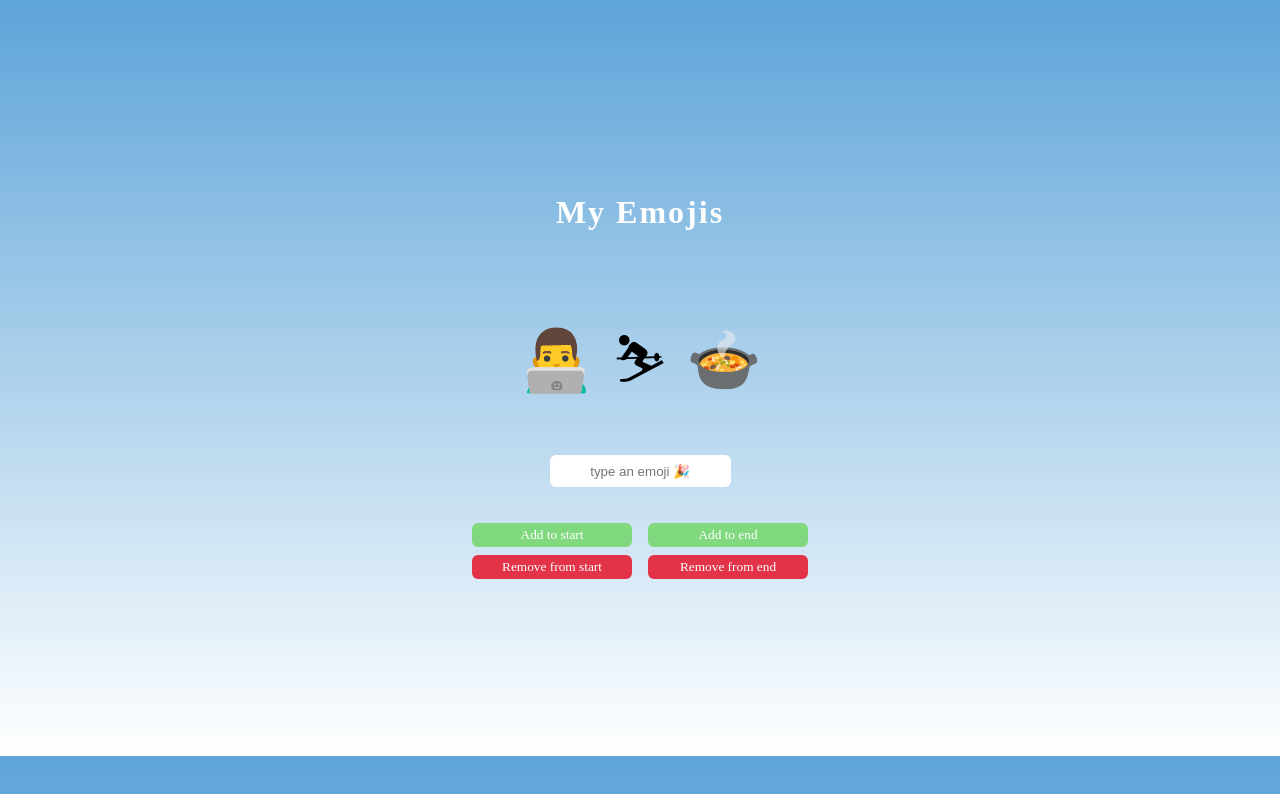
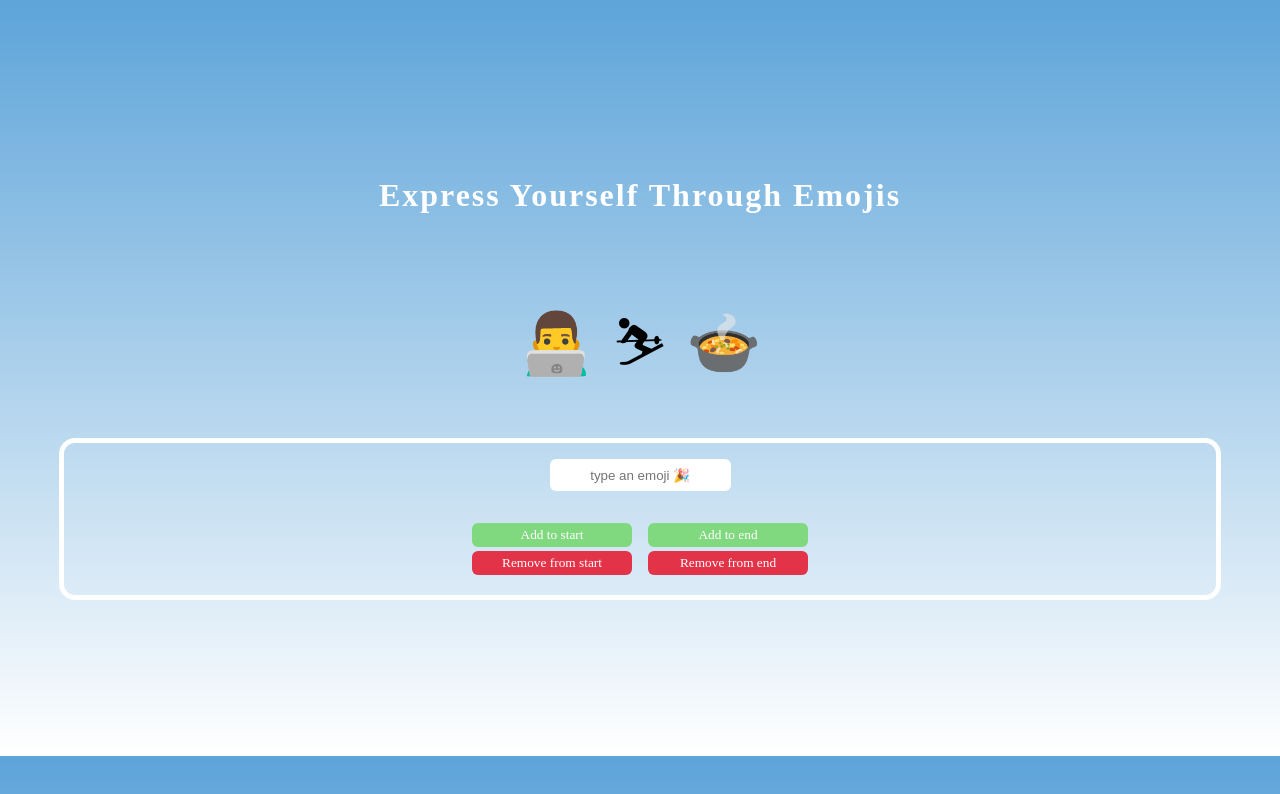
Before and after one commit to vishalicious213/my-emojis, a plain HTML site: page index.html in a window 1280 px wide. Drawn offline with Linux system fonts and the light colour scheme; a web font is replaced by a local one.

Commit message:
changed page title. added #interface container for input & buttons

```diff
--- a/index.css
+++ b/index.css
@@ -63,3 +63,11 @@ button {
     justify-content: center;
     margin: .25rem 0;
 }
+
+#interface {
+    border: 5px solid white;
+    border-radius: 1rem;
+    padding: 1rem;
+    width: 90%;
+    margin: 0 auto;
+}
--- a/index.html
+++ b/index.html
@@ -4,13 +4,14 @@
     <meta charset="UTF-8">
     <meta http-equiv="X-UA-Compatible" content="IE=edge">
     <meta name="viewport" content="width=device-width, initial-scale=1.0">
-    <title>My Emojis</title>
+    <title>Express Yourself</title>
     <link rel="stylesheet" href="index.css">
     <link href="https://fonts.googleapis.com/css2?family=Baloo&display=swap" rel="stylesheet">
 </head>
 <body>
-    <h1>My Emojis</h1>
+    <h1>Express Yourself Through Emojis</h1>
     <div id="emoji-container"></div>
+    <section id="interface">
         <input type="text" id="emoji-input" placeholder="type an emoji 🎉">
 
         <div class="buttons-wrapper">
@@ -22,6 +23,7 @@
             <button id="shift-btn">Remove from start</button>
             <button id="pop-btn">Remove from end</button>
         </div>
+    </section>
     <script src="index.js"></script>
 </body>
 </html>
```
Lines whose indentation alone changed are shown as unchanged.
